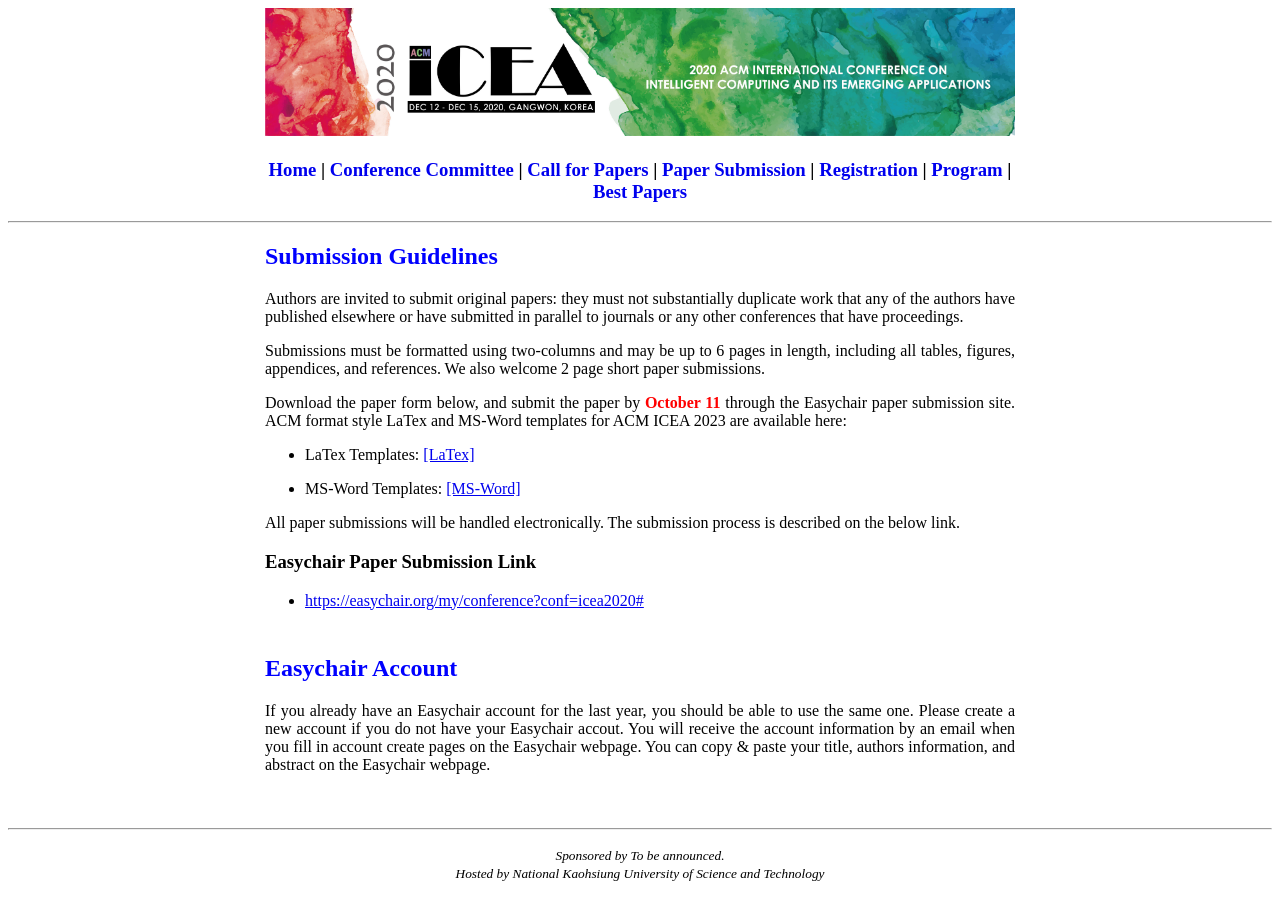
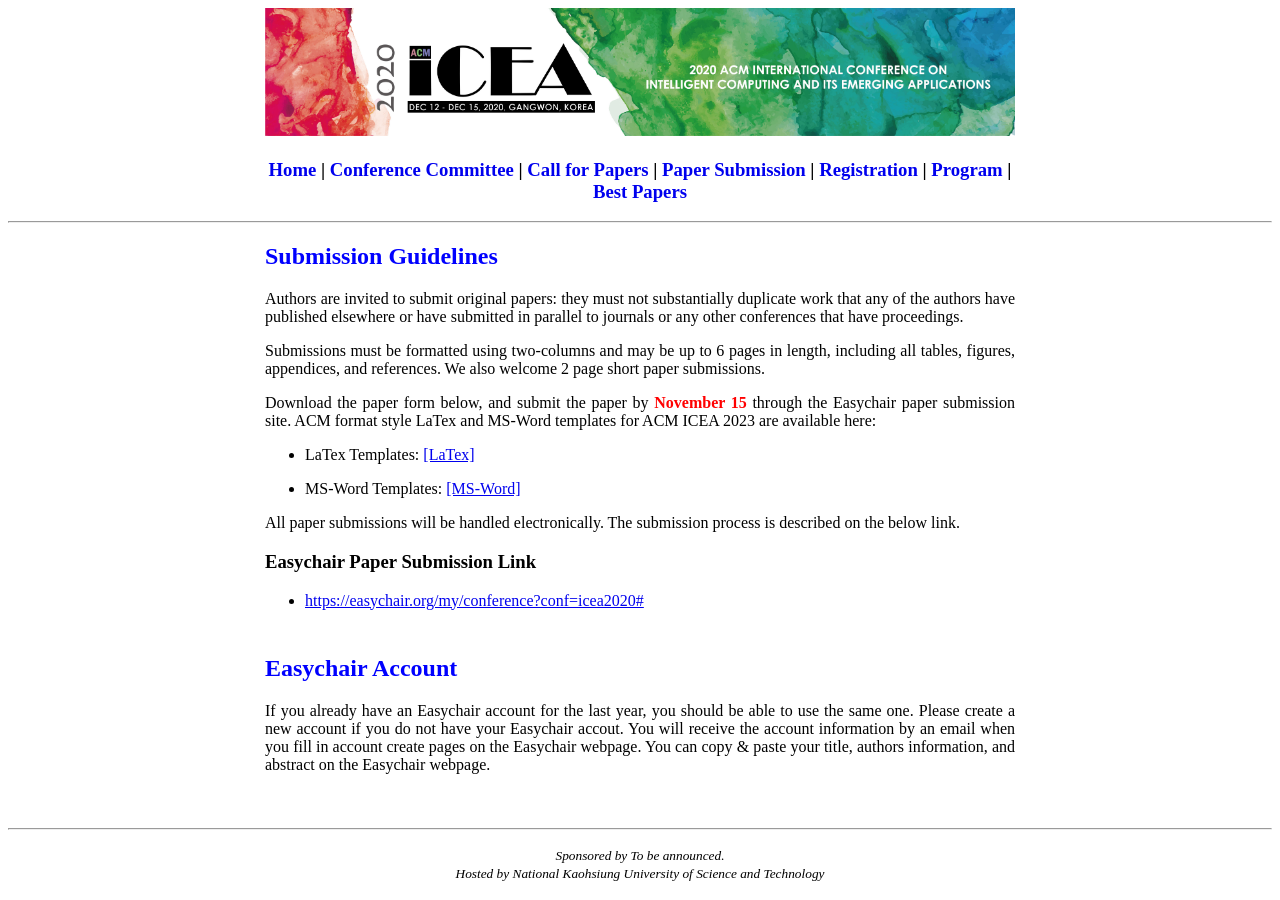
Before and after one commit to icea-conf/2023, a Jekyll site: the page built from submission/index.html, in a window 1280 px wide. Built offline with Jekyll 4.4.1, drawn with Linux system fonts in a browser that asks for light colours.

Commit message:
Update index.html

```diff
--- a/submission/index.html
+++ b/submission/index.html
@@ -8,7 +8,7 @@
                <h2 style="color:#0000FF">Submission Guidelines</h2>
                     <p style="text-align: justify">Authors are invited to submit original papers: they must not substantially duplicate work that any of the authors have published elsewhere or have submitted in parallel to journals or any other conferences that have proceedings.</p>
                     <p style="text-align: justify">Submissions must be formatted using two-columns and may be up to 6 pages in length, including all tables, figures, appendices, and references. We also welcome 2 page short paper submissions.</p>
-                    <p style="text-align: justify">Download the paper form below, and submit the paper by <b style="color: #FF0000">October 11</b> through the Easychair paper submission site. ACM format style LaTex and MS-Word templates for ACM ICEA 2023 are available here:</p>
+                    <p style="text-align: justify">Download the paper form below, and submit the paper by <b style="color: #FF0000">November 15</b> through the Easychair paper submission site. ACM format style LaTex and MS-Word templates for ACM ICEA 2023 are available here:</p>
                     <ul>
                          <li><p>LaTex Templates: <a href="https://icea-conf.github.io/2023/template/ICEA2020_Latex_Template.zip">[LaTex]</a></p></li>
                          <li><p>MS-Word Templates: <a href="https://icea-conf.github.io/2023/template/ICEA2020_Word_Template.zip">[MS-Word]</a></p></li>
```
